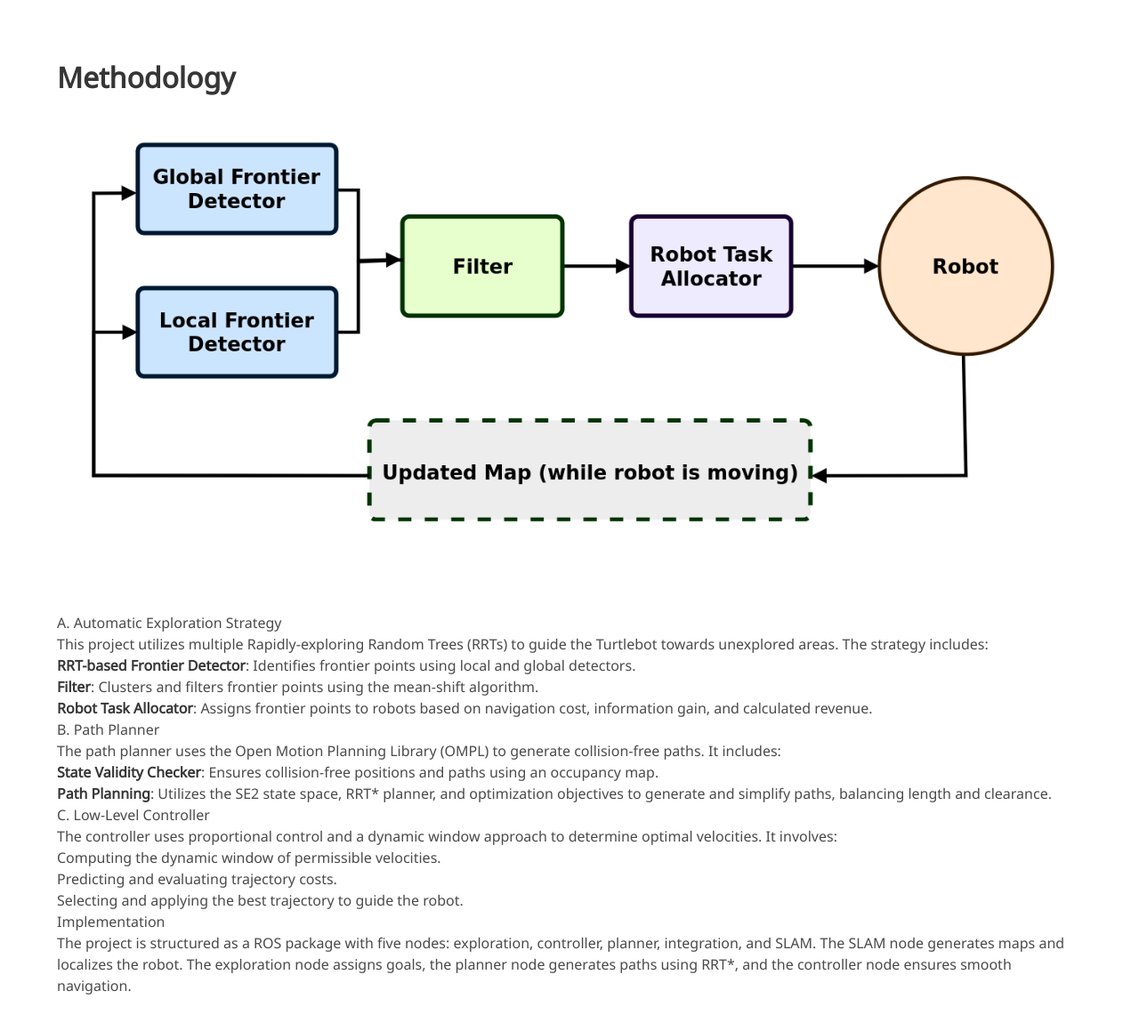
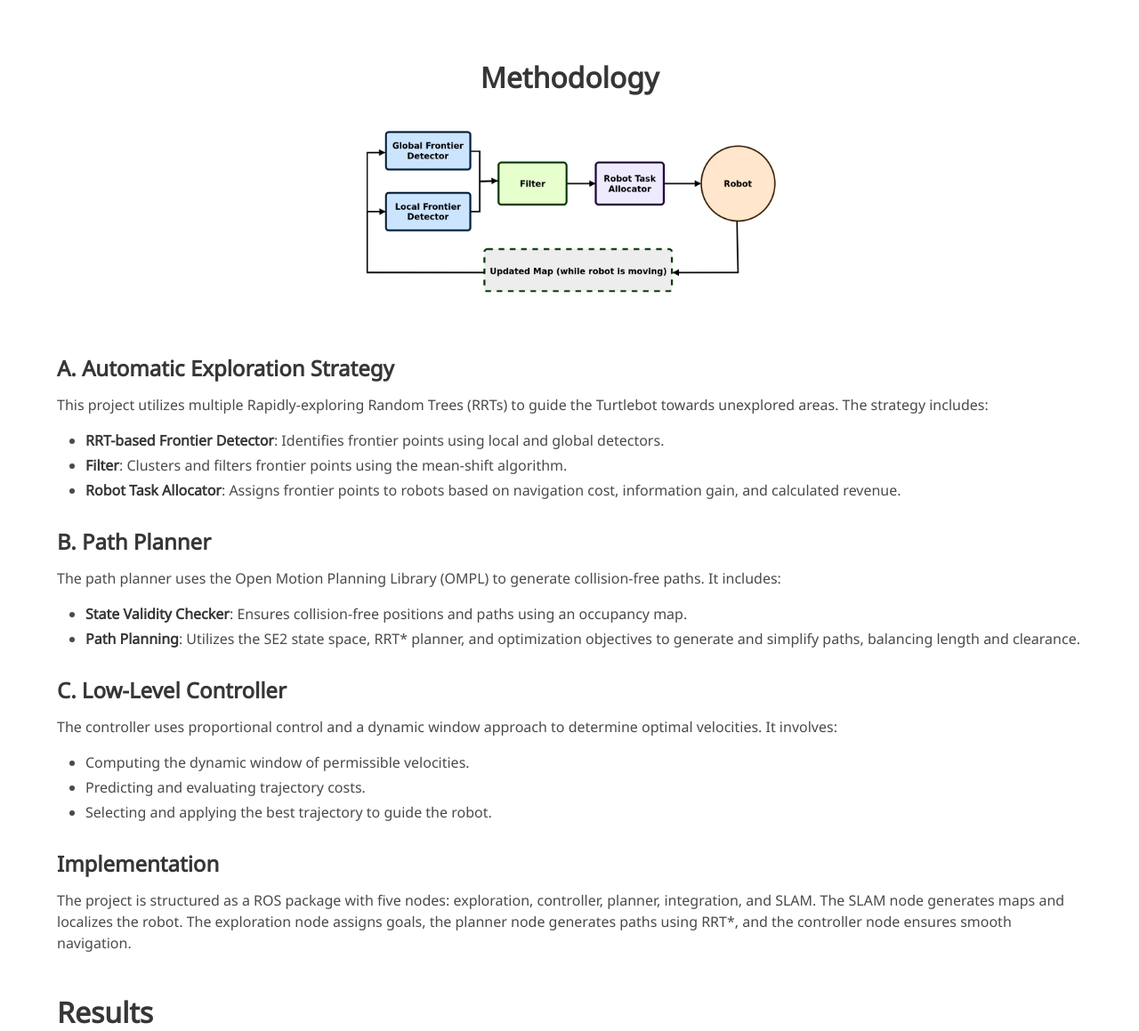
Before and after one commit to preeti-verma8600/autonomous_navigation.github.io, a plain HTML site: page index.html in a window 1280 px wide. Shown: the part 2177-3336 px from the top of the page at 89% size. Drawn offline with nearby package versions, Linux system fonts and the light colour scheme; some icons are missing; a web font is replaced by a local one.

Commit message:
Update index.html

```diff
--- a/index.html
+++ b/index.html
@@ -213,7 +213,7 @@
       <div class="rows is-centered ">
         <div class="row is-full-width">
             <!--/ Methodology. -->
-            <h2 class="title is-3">Methodology</h2>
+<!--             <h2 class="title is-3">Methodology</h2>
 
             <div class="container">
               <div class="columns is-vcentered is-centered">
@@ -256,7 +256,53 @@
                   The project is structured as a ROS package with five nodes: exploration, controller, planner, integration, and SLAM. The SLAM node generates maps and localizes the robot. The exploration node assigns goals, the planner node generates paths using RRT*, and the controller node ensures smooth navigation.
                 </p>
               </h2>
+            </div> -->
+            <h2 class="title is-3 has-text-centered">Methodology</h2>
+
+            <div class="container">
+              <div class="columns is-vcentered is-centered">
+                <div class="column is-narrow has-text-centered">
+                  <img src="./static/images/exploration.png" alt="Exploration Strategy" class="image-fit"/>
+                </div>
+              </div>
+              <br>
+              <div class="content">
+                <h3>A. Automatic Exploration Strategy</h3>
+                <p>
+                  This project utilizes multiple Rapidly-exploring Random Trees (RRTs) to guide the Turtlebot towards unexplored areas. The strategy includes:
+                </p>
+                <ul>
+                  <li><strong>RRT-based Frontier Detector</strong>: Identifies frontier points using local and global detectors.</li>
+                  <li><strong>Filter</strong>: Clusters and filters frontier points using the mean-shift algorithm.</li>
+                  <li><strong>Robot Task Allocator</strong>: Assigns frontier points to robots based on navigation cost, information gain, and calculated revenue.</li>
+                </ul>
+
+                <h3>B. Path Planner</h3>
+                <p>
+                  The path planner uses the Open Motion Planning Library (OMPL) to generate collision-free paths. It includes:
+                </p>
+                <ul>
+                  <li><strong>State Validity Checker</strong>: Ensures collision-free positions and paths using an occupancy map.</li>
+                  <li><strong>Path Planning</strong>: Utilizes the SE2 state space, RRT* planner, and optimization objectives to generate and simplify paths, balancing length and clearance.</li>
+                </ul>
+
+                <h3>C. Low-Level Controller</h3>
+                <p>
+                  The controller uses proportional control and a dynamic window approach to determine optimal velocities. It involves:
+                </p>
+                <ul>
+                  <li>Computing the dynamic window of permissible velocities.</li>
+                  <li>Predicting and evaluating trajectory costs.</li>
+                  <li>Selecting and applying the best trajectory to guide the robot.</li>
+                </ul>
+
+                <h3>Implementation</h3>
+                <p>
+                  The project is structured as a ROS package with five nodes: exploration, controller, planner, integration, and SLAM. The SLAM node generates maps and localizes the robot. The exploration node assigns goals, the planner node generates paths using RRT*, and the controller node ensures smooth navigation.
+                </p>
+              </div>
             </div>
+
             <br>
             <br>
             <!--/ Results. -->
```
